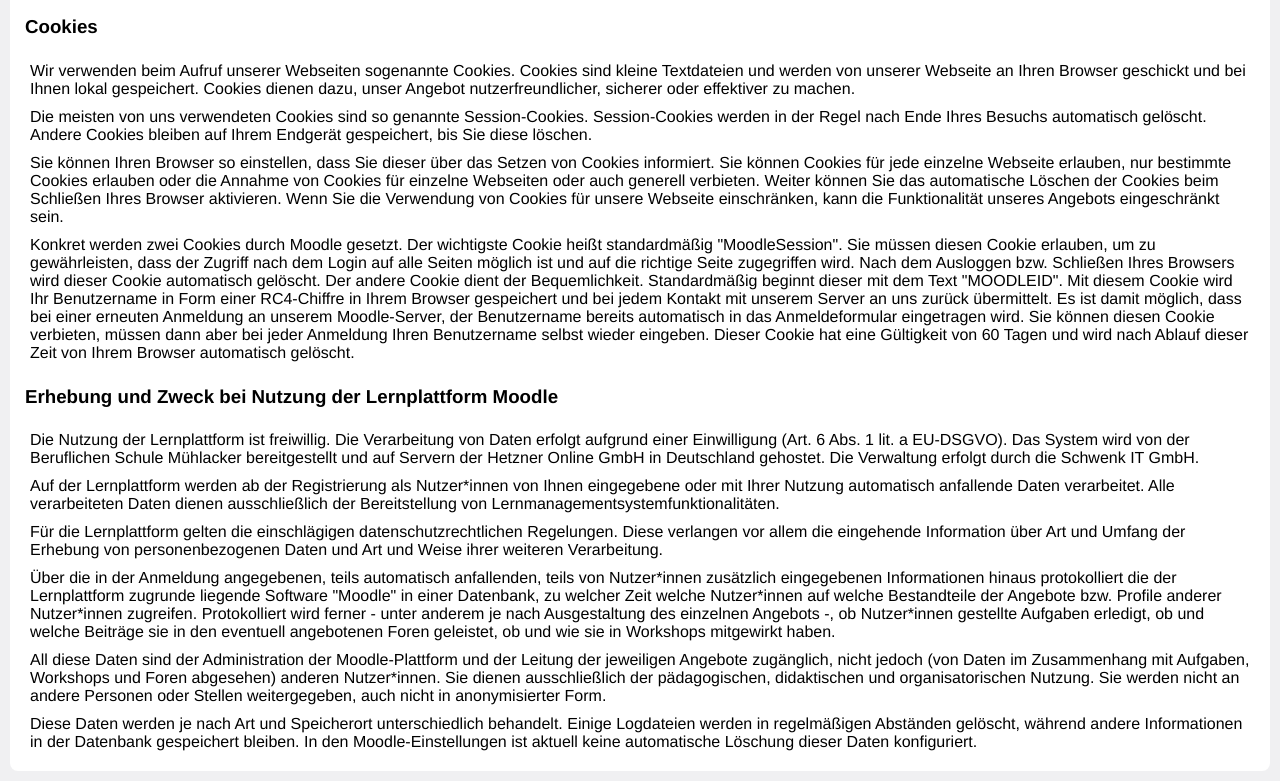
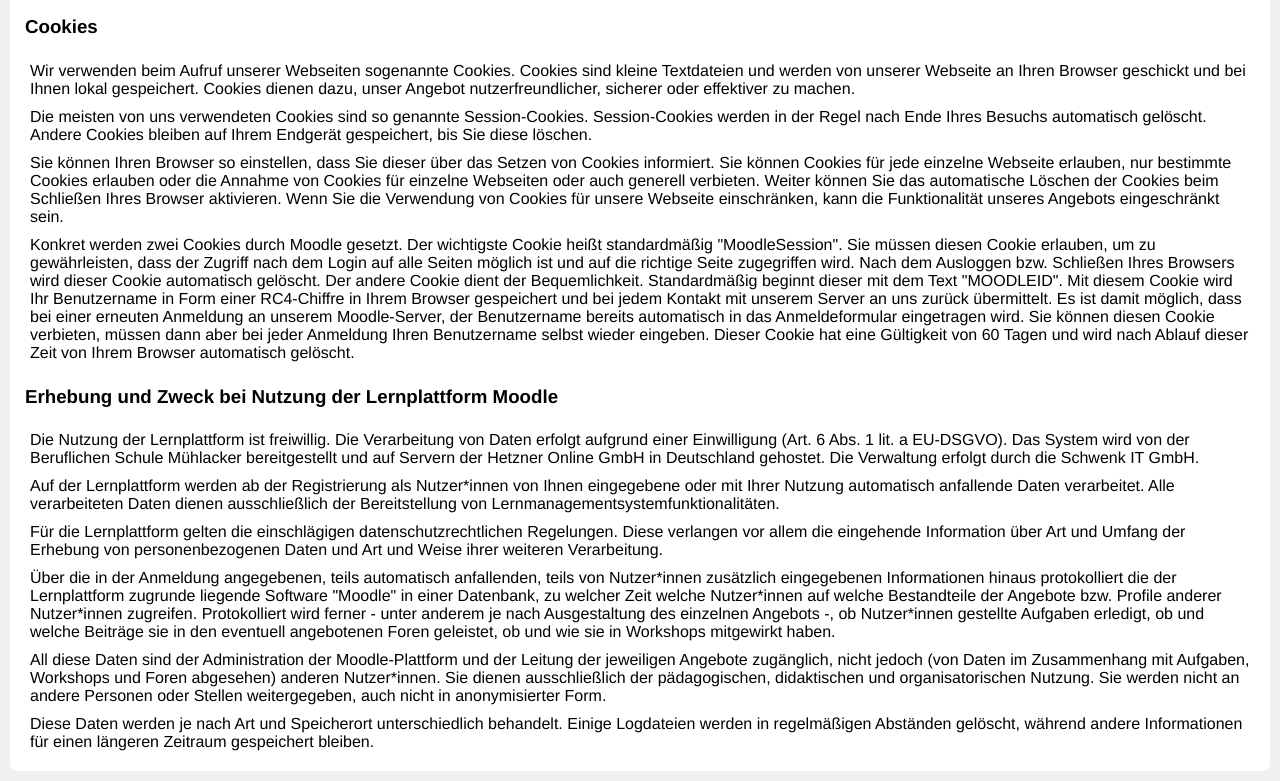
Before and after one commit to bs-muehlacker/impressum-datenschutz, a plain HTML site: page datenschutz.html in a window 1280 px wide. Shown: the part 1562-2343 px from the top of the page. Drawn offline with Linux system fonts and the light colour scheme.

Commit message:
Löschdatum geändert.
Nach Rücksprache CA

```diff
--- a/datenschutz.html
+++ b/datenschutz.html
@@ -148,9 +148,7 @@
 
             <div>All diese Daten sind der Administration der Moodle-Plattform und der Leitung der jeweiligen Angebote zugänglich, nicht jedoch (von Daten im Zusammenhang mit Aufgaben, Workshops und Foren abgesehen) anderen Nutzer*innen. Sie dienen ausschließlich der pädagogischen, didaktischen und organisatorischen Nutzung. Sie werden nicht an andere Personen oder Stellen weitergegeben, auch nicht in anonymisierter Form.</div>
 
-            <div>Diese Daten werden je nach Art und Speicherort unterschiedlich behandelt. Einige Logdateien werden in regelmäßigen Abständen gelöscht, während andere Informationen in der Datenbank gespeichert bleiben. In den Moodle-Einstellungen ist aktuell keine automatische Löschung dieser Daten konfiguriert.</div>
-
-
+            <div>Diese Daten werden je nach Art und Speicherort unterschiedlich behandelt. Einige Logdateien werden in regelmäßigen Abständen gelöscht, während andere Informationen für einen längeren Zeitraum gespeichert bleiben.</div>
     		</div>
 
 </div>
```
